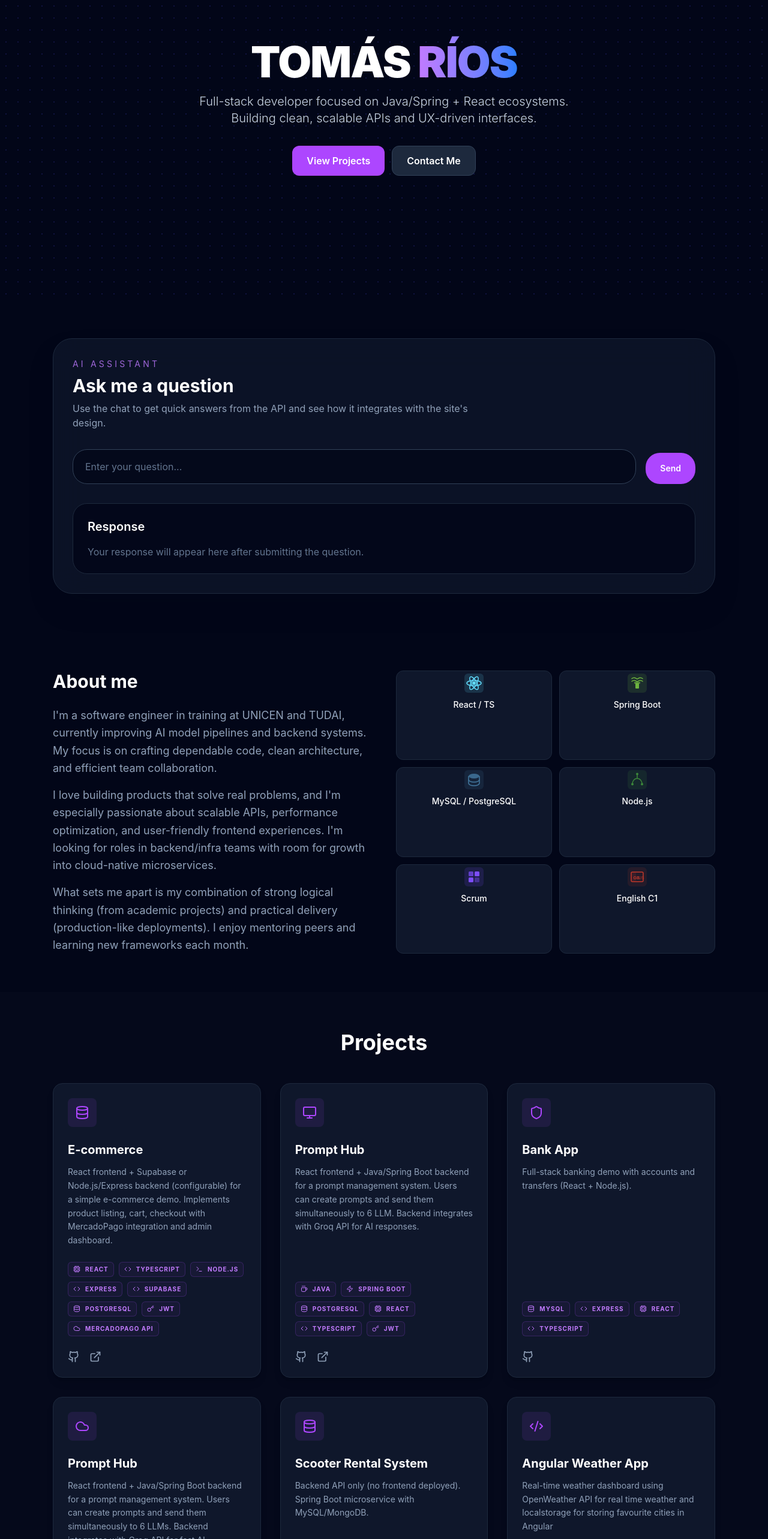
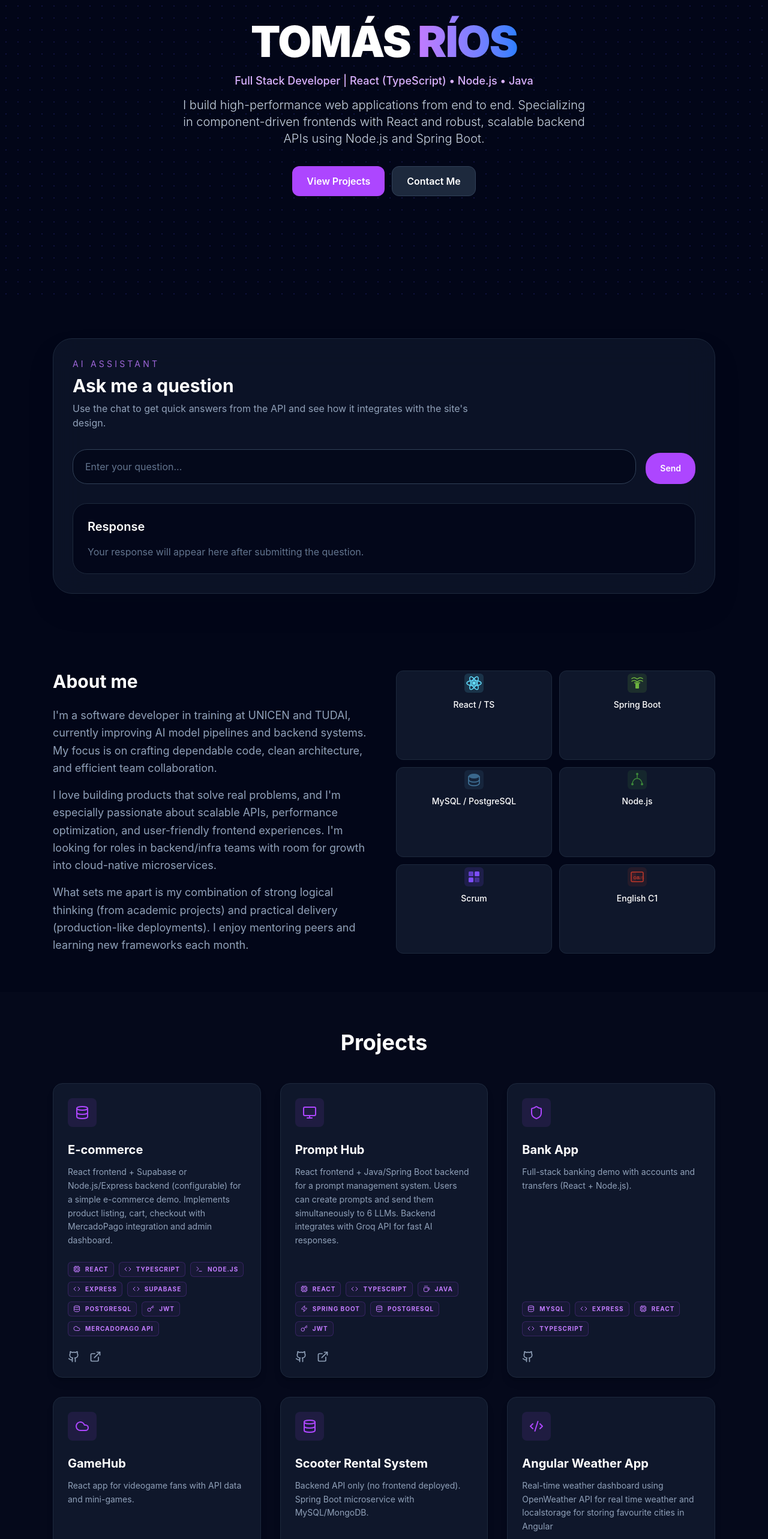
Before and after one commit to Tomirios2005/ReactPortfolio, a React (Vite) app: page / in a window 1280 px wide. Shown: the part 140-2706 px from the top of the page at 60% size. Built offline with nearby package versions, Linux system fonts and the light colour scheme.

Commit message:
gh actions to prevent supabase from pausing

```diff
--- a/src/App.tsx
+++ b/src/App.tsx
@@ -24,7 +24,7 @@ const App: React.FC = () => {
     {
       titulo: "E-commerce",
       desc: "React frontend + Supabase or Node.js/Express backend (configurable) for a simple e-commerce demo. Implements product listing, cart, checkout with MercadoPago integration and admin dashboard.",
-    tech: ["React","TypeScript", "Node.js", "Express", "Supabase", "PostgreSQL", "JWT", "MercadoPago API"],
+      tech: ["React", "TypeScript", "Node.js", "Express", "Supabase", "PostgreSQL", "JWT", "MercadoPago API"],
       linkGithub: "https://github.com/Tomirios2005/eCommerceMP",
       linkDeployment: "https://e-commerce-eight-drab-11.vercel.app/",
       icono: <Database size={24} />,
@@ -32,8 +32,8 @@ const App: React.FC = () => {
 
     {
       titulo: "Prompt Hub",
-      desc: "React frontend + Java/Spring Boot backend for a prompt management system. Users can create prompts and send them simultaneously to 6 LLM. Backend integrates with Groq API for AI responses.",
-      tech: ["Java", "Spring Boot", "PostgreSQL", "React", "TypeScript", "JWT"],
+      desc: "React frontend + Java/Spring Boot backend for a prompt management system. Users can create prompts and send them simultaneously to 6 LLMs. Backend integrates with Groq API for fast AI responses.",
+      tech: ["React", "TypeScript", "Java", "Spring Boot", "PostgreSQL", "JWT"],
       linkGithub: "https://github.com/Tomirios2005/PromptHub",
       linkDeployment: "https://prompt-hub-ecru.vercel.app/",
       icono: <Monitor size={24} />,
@@ -46,11 +46,12 @@ const App: React.FC = () => {
       icono: <Shield size={24} />,
     },
     {
-    titulo: "Prompt Hub",
-    desc: "React frontend + Java/Spring Boot backend for a prompt management system. Users can create prompts and send them simultaneously to 6 LLMs. Backend integrates with Groq API for fast AI responses.",
-    tech: ["React", "TypeScript", "Java", "Spring Boot", "PostgreSQL", "JWT"],
-    linkGithub: "https://github.com/Tomirios2005/PromptHub",
-    linkDeployment: "https://prompt-hub-ecru.vercel.app/",
+      titulo: "GameHub",
+      desc: "React app for videogame fans with API data and mini-games.",
+      tech: ["React", "Parallax", "Figma", "Canvas"],
+      linkGithub:
+        "https://github.com/Tomirios2005/TP2-interfaces-react/tree/main",
+      linkDeployment: "https://fdezcarlomagno.github.io/TP2-interfaces-react/",
       icono: <Cloud size={24} />,
     },
     {
@@ -319,9 +320,14 @@ const App: React.FC = () => {
               RÍOS
             </span>
           </h1>
+          <p className="text-base md:text-lg text-purple-300 font-medium mb-3 max-w-2xl mx-auto">
+            Full Stack Developer | React (TypeScript) • Node.js • Java
+
+          </p>
           <p className="text-lg md:text-xl text-slate-300 max-w-2xl mx-auto font-light mb-8">
-            Full-stack developer focused on Java/Spring + React ecosystems.
-            Building clean, scalable APIs and UX-driven interfaces.
+            I build high-performance web applications from end to end. Specializing in component-driven frontends with React and robust, scalable backend APIs using Node.js and Spring Boot.
+
+
           </p>
           <div className="flex flex-col sm:flex-row gap-3 justify-center">
             <button
@@ -364,7 +370,7 @@ const App: React.FC = () => {
           >
             <h2 className="text-3xl font-bold mb-6">About me</h2>
             <p className="text-slate-400 text-lg leading-relaxed mb-4">
-              I&apos;m a software engineer in training at UNICEN and TUDAI,
+              I&apos;m a software developer in training at UNICEN and TUDAI,
               currently improving AI model pipelines and backend systems. My
               focus is on crafting dependable code, clean architecture, and
               efficient team collaboration.
```
Lines whose indentation alone changed are shown as unchanged.
